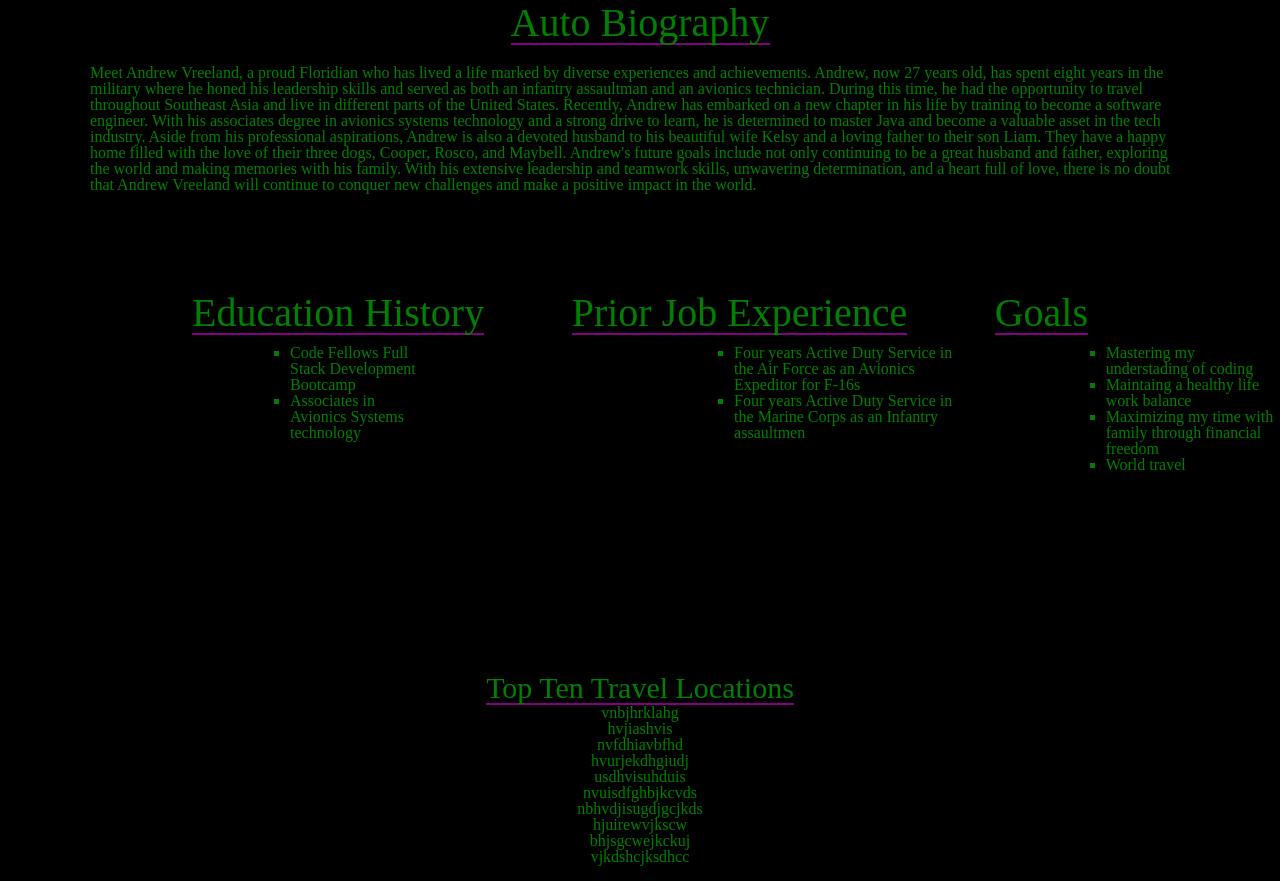
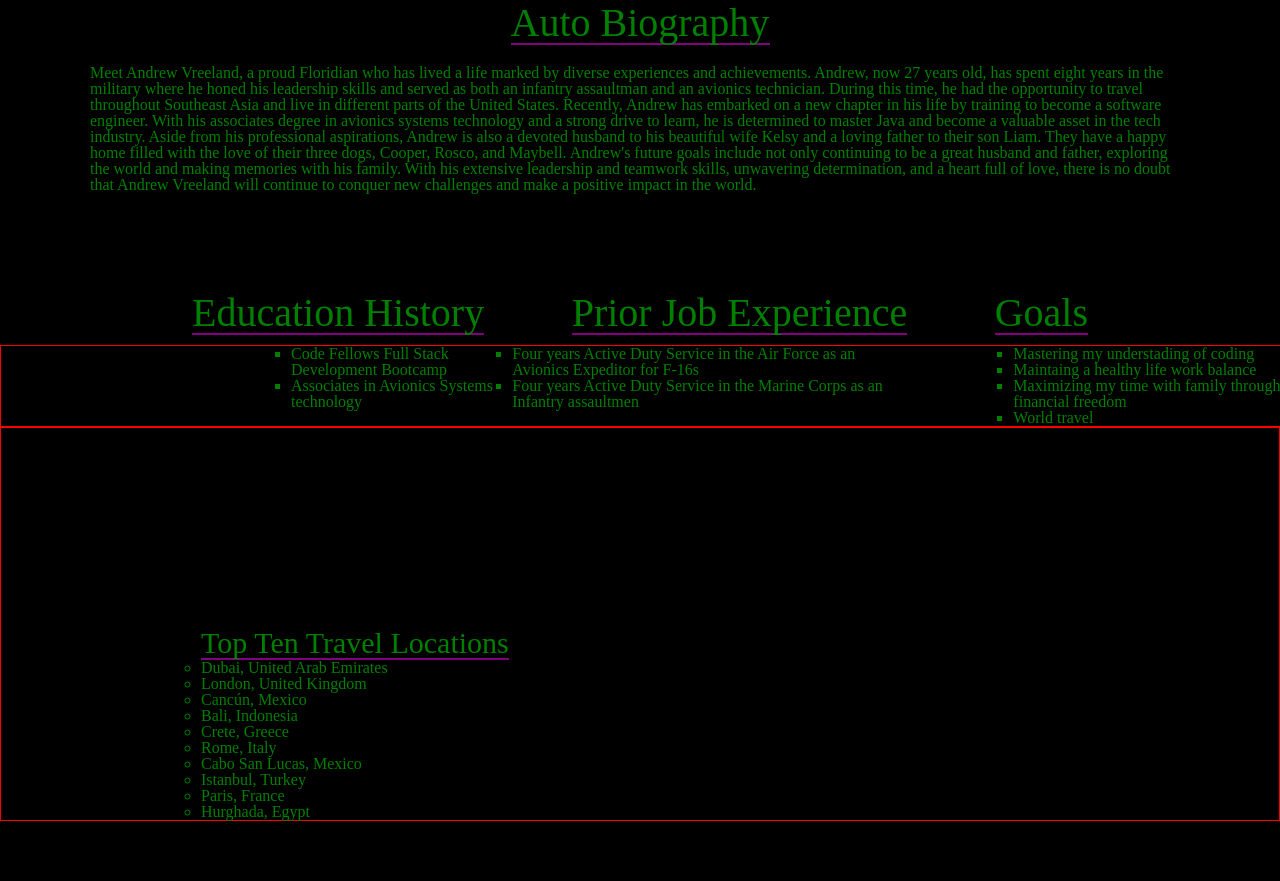
Before and after one commit to AndrewVreeland/about-me-201d97, a plain HTML site: page index.html in a window 1280 px wide. Shown: the part 741-1622 px from the top of the page. After the commit the page ends 1578 px from the top, so only its background shows below. Drawn offline with Linux system fonts and the light colour scheme.

Commit message:
focusing on CSS tomorrow fixing the "boxes"

```diff
--- a/css/style.css
+++ b/css/style.css
@@ -76,6 +76,7 @@ p {
   width: 70%;
   margin-left: auto;
   margin-right: auto;
+
 }
 #para{
   display:flex;
@@ -85,6 +86,7 @@ p {
 
   margin-right: auto;
   margin-left: auto;
+  border: red solid 1px;
 }
 #para1{
 display: block;
@@ -93,7 +95,7 @@ margin-right: auto;
 }
 #para2{
 display: block;
-margin-left: 300px;
+
 margin-right: 0px;
 }
 #para3{
@@ -101,14 +103,22 @@ display: block;
 margin-left: 130px;
 margin-right: auto;
 }
+#locationList{
+  border: red solid 1px;
+  padding-left: 200px;
+  display:flex;
+  justify-content: space-between;
+}
 .t1{
   border-bottom: solid purple 2px;
 }
-
+.ol1{
+  list-style: circle;
+}
 ol{
   color: green;
   list-style: upper-roman;
-  text-align: center;
+
 }
 ul{
   color: green;
--- a/index.html
+++ b/index.html
@@ -61,19 +61,19 @@
       </ul>
     </section>
 
-    <section>
-    <ol>
+    <section id="locationList">
+      <ol class="ol1">
       <H4>Top Ten Travel Locations</H4>
-        <li>vnbjhrklahg</li>
-        <li>hvjiashvis</li>
-        <li>nvfdhiavbfhd</li>
-        <li>hvurjekdhgiudj</li>
-        <li>usdhvisuhduis</li>
-        <li>nvuisdfghbjkcvds</li>
-        <li>nbhvdjisugdjgcjkds</li>
-        <li>hjuirewvjkscw</li>
-        <li>bhjsgcwejkckuj</li>
-        <li>vjkdshcjksdhcc</li>
+        <li>Dubai, United Arab Emirates</li>
+        <li>London, United Kingdom</li>
+        <li>Cancún, Mexico</li>
+        <li>Bali, Indonesia</li>
+        <li>Crete, Greece</li>
+        <li>Rome, Italy</li>
+        <li>Cabo San Lucas, Mexico</li>
+        <li>Istanbul, Turkey</li>
+        <li>Paris, France</li>
+        <li>Hurghada, Egypt</li>
       </ol>
   </section>
     <footer>
```
